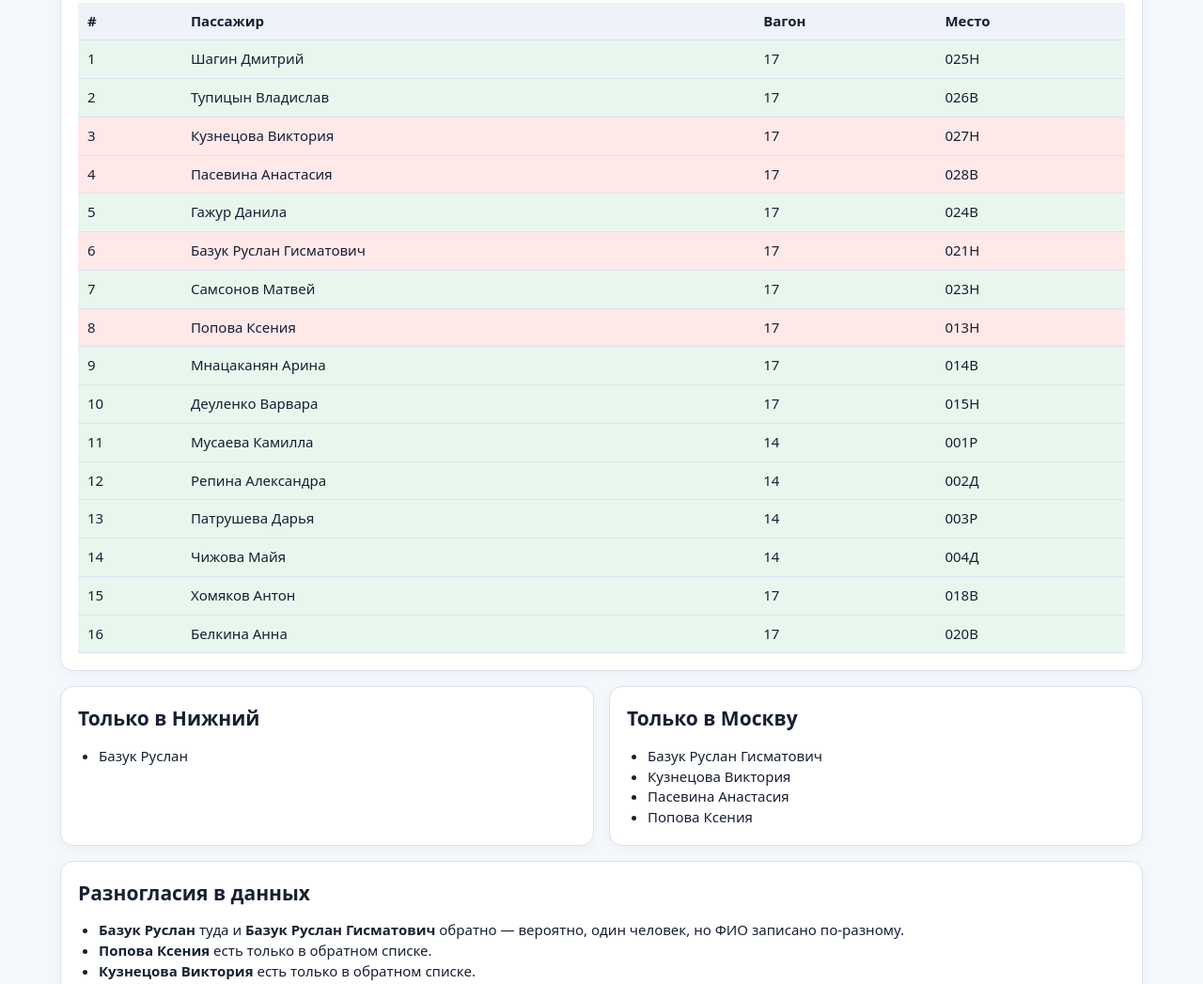
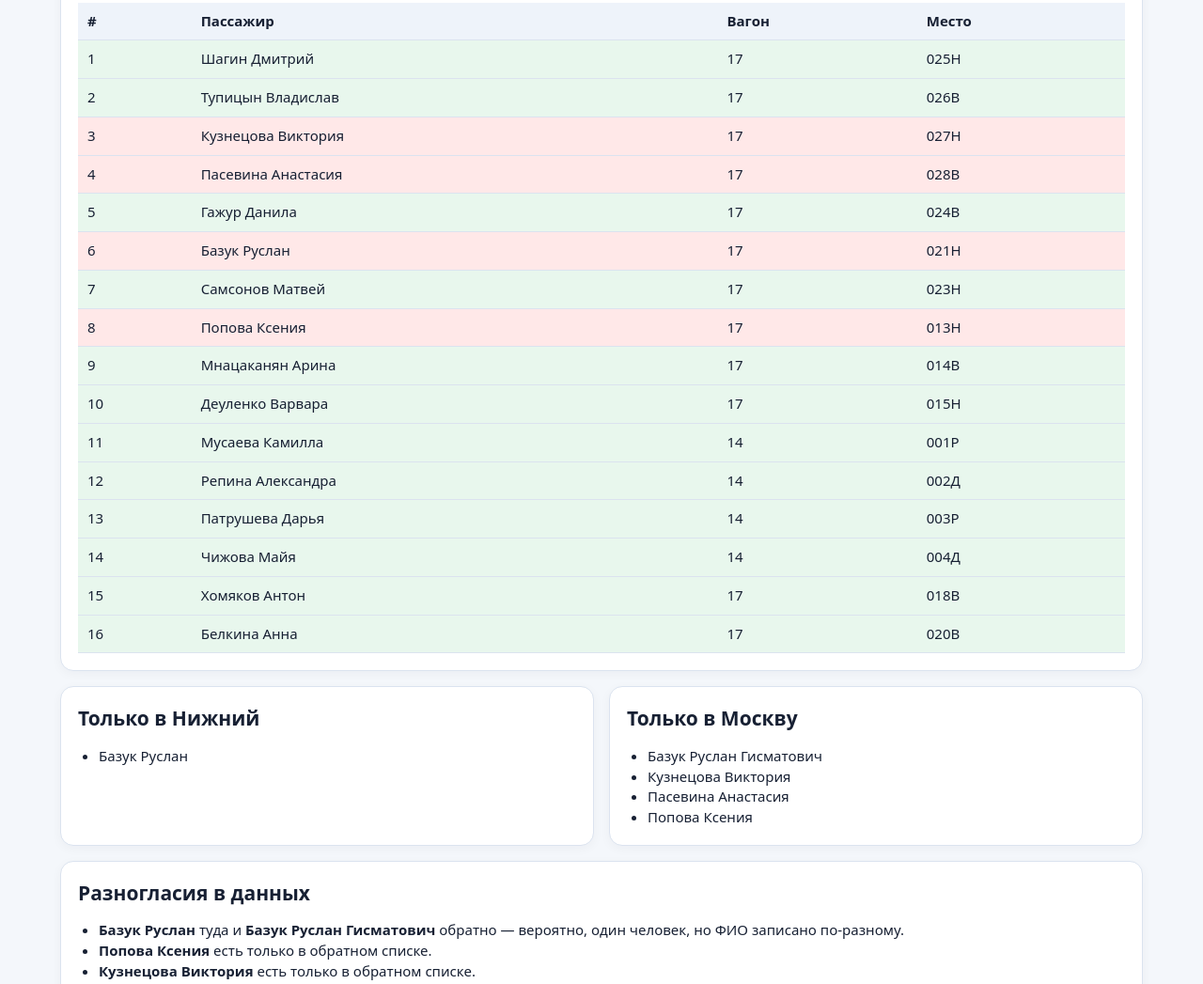
Before and after one commit to FOBER427/poezdka_nizhny_novgorod, a plain HTML site: page poezdka_nizhny_novgorod.html in a window 1280 px wide. Shown: the part 1490-2537 px from the top of the page at 94% size. Drawn offline with Linux system fonts and the light colour scheme.

Commit message:
Update poezdka_nizhny_novgorod.html
1

```diff
--- a/poezdka_nizhny_novgorod.html
+++ b/poezdka_nizhny_novgorod.html
@@ -25,7 +25,7 @@
 <tr class=" only"><td>3</td><td>Кузнецова Виктория</td><td>17</td><td>027Н</td></tr>
 <tr class=" only"><td>4</td><td>Пасевина Анастасия</td><td>17</td><td>028В</td></tr>
 <tr class=" common"><td>5</td><td>Гажур Данила</td><td>17</td><td>024В</td></tr>
-<tr class=" only"><td>6</td><td>Базук Руслан Гисматович</td><td>17</td><td>021Н</td></tr>
+<tr class=" only"><td>6</td><td>Базук Руслан</td><td>17</td><td>021Н</td></tr>
 <tr class=" common"><td>7</td><td>Самсонов Матвей</td><td>17</td><td>023Н</td></tr>
 <tr class=" only"><td>8</td><td>Попова Ксения</td><td>17</td><td>013Н</td></tr>
 <tr class=" common"><td>9</td><td>Мнацаканян Арина</td><td>17</td><td>014В</td></tr>
```
